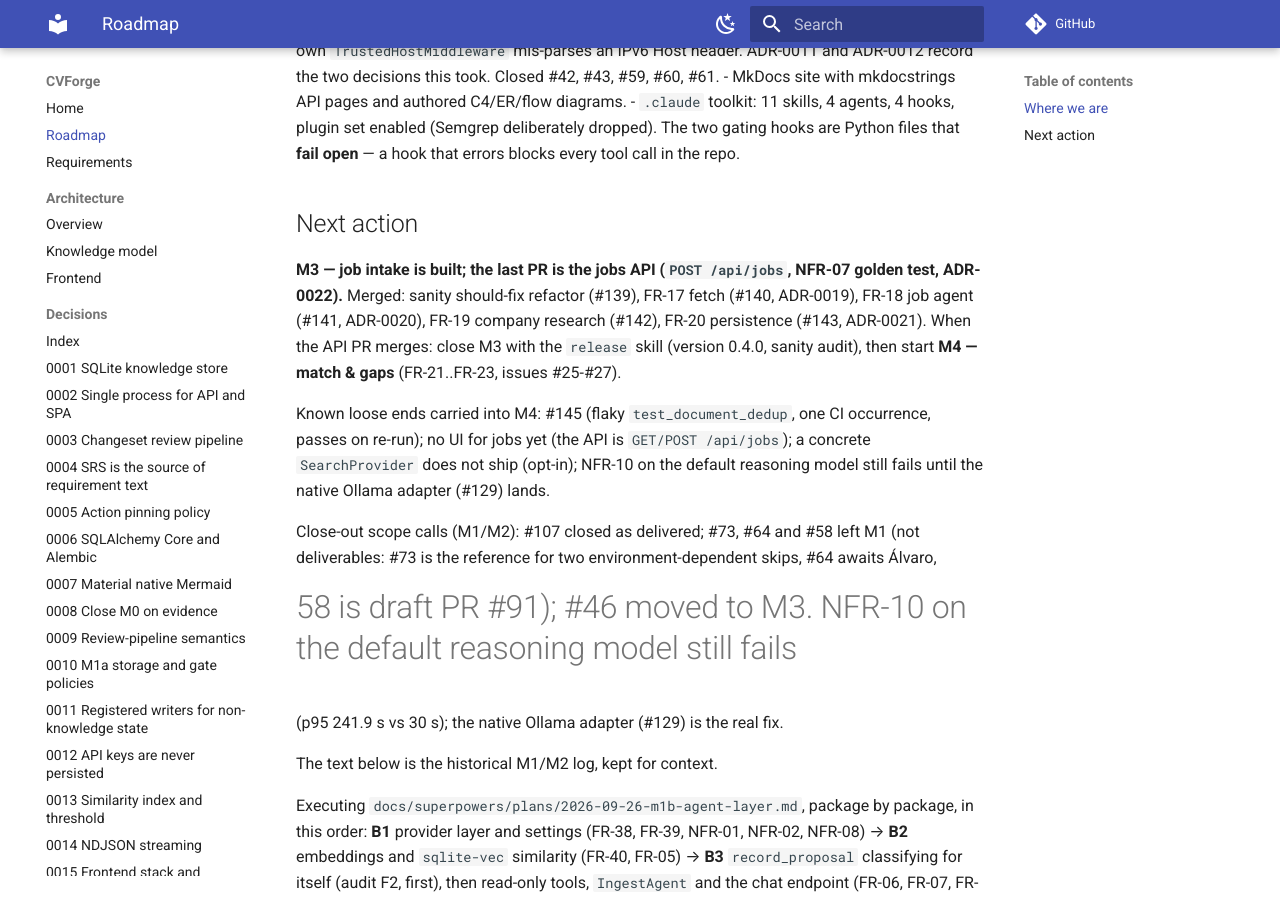
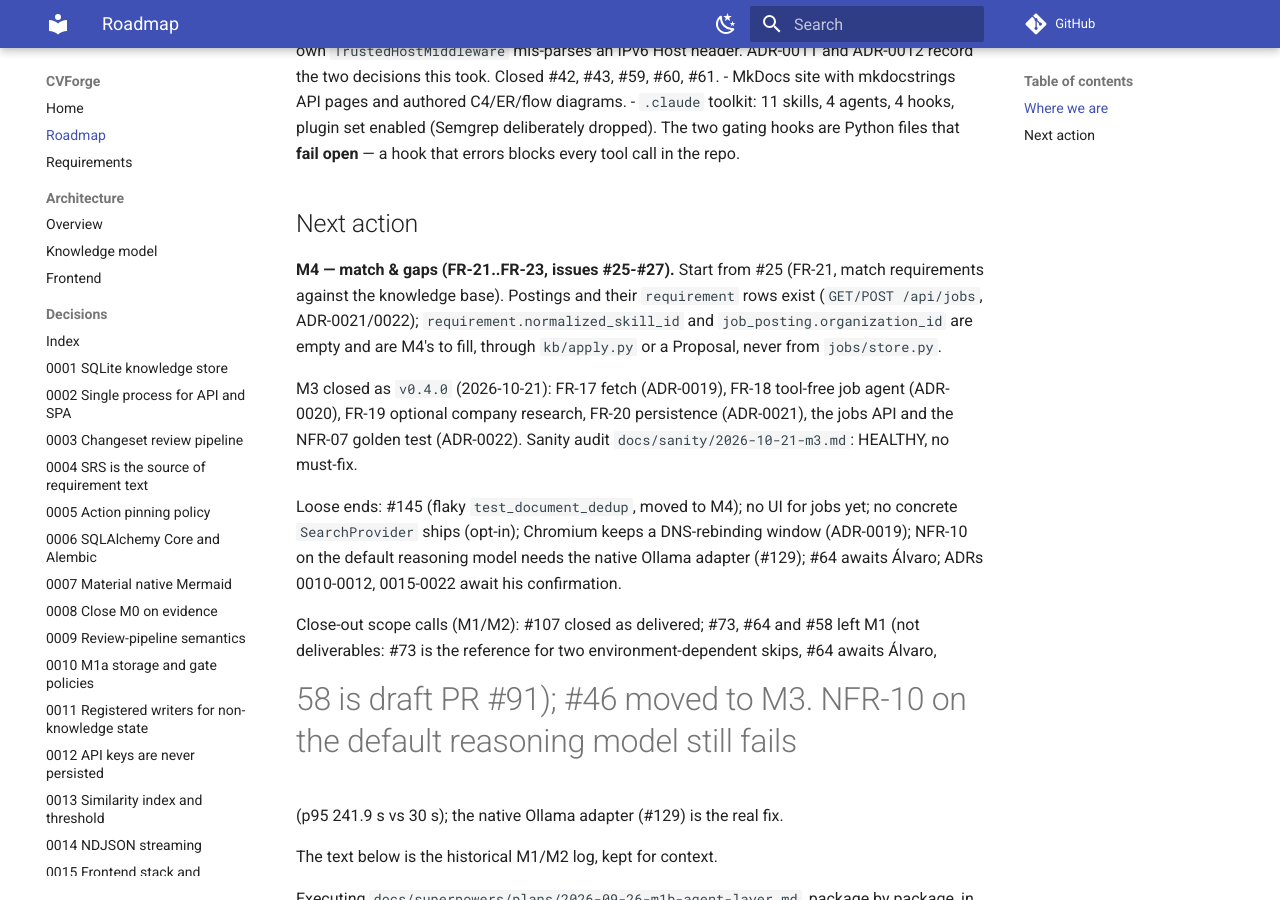
Before and after one commit to SelfishCoconut/cvforge, an MkDocs documentation site: the page built from docs/roadmap.md, in a window 1280 px wide and 900 px high, scrolled down 1263 px. Built offline with MkDocs 1.6.1 and Material for MkDocs 9.7.7, drawn with Linux system fonts in a browser that asks for light colours; comment, search, counter and statistics services are not loaded; some of the changed text lies outside the part shown.

Commit message:
chore: close M3 (#147)
Co-authored-by: Claude Sonnet 5.5 <noreply@anthropic.com>

```diff
--- a/docs/roadmap.md
+++ b/docs/roadmap.md
@@ -4,7 +4,7 @@
 what happens next, and the single next action. Keep it updated in the same PR
 whenever milestone state changes.
 
-Last updated: 2026-10-21 (M3 built) (M1 and M2 closed)
+Last updated: 2026-10-21 (M1 and M2 closed)
 
 ---
 
@@ -65,16 +65,19 @@ Done:
 
 ## Next action
 
-**M3 — job intake is built; the last PR is the jobs API (`POST /api/jobs`, NFR-07 golden
-test, ADR-0022).** Merged: sanity should-fix refactor (#139), FR-17 fetch (#140, ADR-0019),
-FR-18 job agent (#141, ADR-0020), FR-19 company research (#142), FR-20 persistence (#143,
-ADR-0021). When the API PR merges: close M3 with the `release` skill (version 0.4.0, sanity
-audit), then start **M4 — match & gaps** (FR-21..FR-23, issues #25-#27).
+**M4 — match & gaps (FR-21..FR-23, issues #25-#27).** Start from #25 (FR-21, match requirements
+against the knowledge base). Postings and their `requirement` rows exist (`GET/POST /api/jobs`,
+ADR-0021/0022); `requirement.normalized_skill_id` and `job_posting.organization_id` are empty
+and are M4's to fill, through `kb/apply.py` or a Proposal, never from `jobs/store.py`.
 
-Known loose ends carried into M4: #145 (flaky `test_document_dedup`, one CI occurrence, passes
-on re-run); no UI for jobs yet (the API is `GET/POST /api/jobs`); a concrete `SearchProvider`
-does not ship (opt-in); NFR-10 on the default reasoning model still fails until the native
-Ollama adapter (#129) lands.
+M3 closed as `v0.4.0` (2026-10-21): FR-17 fetch (ADR-0019), FR-18 tool-free job agent
+(ADR-0020), FR-19 optional company research, FR-20 persistence (ADR-0021), the jobs API and the
+NFR-07 golden test (ADR-0022). Sanity audit `docs/sanity/2026-10-21-m3.md`: HEALTHY, no must-fix.
+
+Loose ends: #145 (flaky `test_document_dedup`, moved to M4); no UI for jobs yet; no concrete
+`SearchProvider` ships (opt-in); Chromium keeps a DNS-rebinding window (ADR-0019); NFR-10 on the
+default reasoning model needs the native Ollama adapter (#129); #64 awaits Álvaro; ADRs 0010-0012,
+0015-0022 await his confirmation.
 
 Close-out scope calls (M1/M2): #107 closed as delivered; #73, #64 and #58 left M1 (not
 deliverables: #73 is the reference for two environment-dependent skips, #64 awaits Álvaro,
@@ -168,7 +171,7 @@ CI. Direct pushes to `main` are rejected, including for admins.
 | M0 | Foundations | Repo, CI/CD, coverage gate, security pipeline, SRS, ADRs, docs site, `.claude` toolkit, health skeleton | done |
 | M1 | Knowledge spine | Schema + provenance, LLM provider layer, conversational ingest, proposal→review→commit, chat + review UI | done (`v0.3.0`) |
 | M2 | Document ingestion | Upload → extract → classify new/known/duplicate/conflict → review | done (`v0.3.0`) |
-| M3 | Job intake | URL → fetch → structured `JobPosting`; optional company research | API PR in review |
+| M3 | Job intake | URL → fetch → structured `JobPosting`; optional company research | done (`v0.4.0`) |
 | M4 | Match & gaps | Requirement ↔ knowledge matching, four verdicts, gap report | not started |
 | M5 | CV generation | LaTeX → PDF + ATS text, claim traceability, versions, application linkage, validation | not started |
 | M6 | Collaborative mode | Conversational CV editing, discovery questions, interview mode | not started |
--- a/pyproject.toml
+++ b/pyproject.toml
@@ -1,6 +1,6 @@
 [project]
 name = "cvforge"
-version = "0.3.0"
+version = "0.4.0"
 description = "Local-first personal professional knowledge system that generates tailored CVs"
 readme = "README.md"
 license = "AGPL-3.0-or-later"
```
Also changed, not shown: docs/adr/0021-job-postings-are-a-registered-writer-keyed-by-url.md (+5 -0 lines), docs/reports/2026-10-21-m3.md (added, +34 -0 lines), docs/sanity/2026-10-21-m3.md (added, +144 -0 lines), 1 other file.
